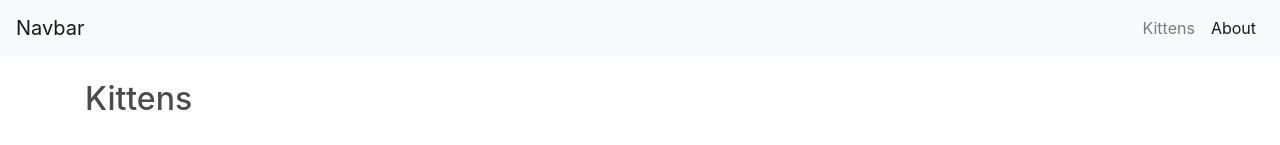
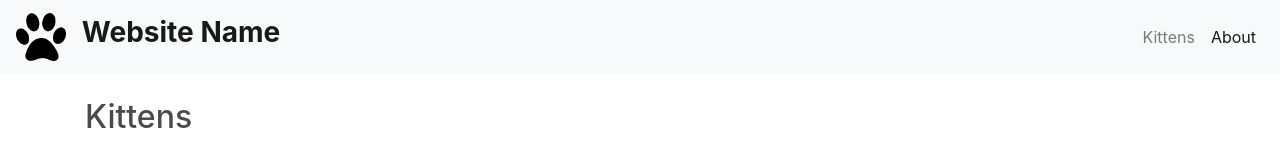
Before and after one commit to rachel-blue/atomic-design-example, a React (Create React App) app: page /#/kittens in a window 1280 px wide. Before the commit this address led to /#/kittens. Shown: the top 145 px of the page. Built offline with nearby package versions, Linux system fonts and the light colour scheme.

Commit message:
navbar edits to add icon

```diff
--- a/src/components/atoms/Title/Title.jsx
+++ b/src/components/atoms/Title/Title.jsx
@@ -1,12 +1,14 @@
 import React, {useCallback} from 'react';
 import './Title.css';
 
-const Title = ({size, children}) => {
+const Title = ({size, children, className}) => {
   const printTitle = useCallback(() => {
     if (size === 2) {
       return <h2 className="a-title-one">{children}</h2>
     } else if (size === 5) {
       return <h5>{children}</h5>
+    } else if (size === 3) {
+      return <h3 className={className}>{children}</h3>
     }
 
     return <h1>{children}</h1>
--- /dev/null
+++ b/src/components/organisms/Header/Header.css
@@ -0,0 +1,4 @@
+.o-header-logo{
+    height: 3rem;
+    width: auto;
+}
--- a/src/components/organisms/Header/Header.jsx
+++ b/src/components/organisms/Header/Header.jsx
@@ -1,5 +1,8 @@
 import React from 'react';
 import { Link } from "react-router-dom";
+import Title from "../../atoms/Title/Title";
+import paw from './paw-print.png';
+import './Header.css';
 
 function Header() {
   return (
@@ -8,7 +11,19 @@ function Header() {
         className="navbar-brand"
         to="/"
       >
-        Navbar
+        <div>
+          <img
+            className="o-header-logo pr-3"
+            src={paw}
+          />
+          <span className="text-black font-weight-bold">
+            <Title
+              size={3}
+              children="Website Name"
+              className="d-inline pt-3 pb-0 text-black font-weight-bold"
+            />
+          </span>
+        </div>
       </Link>
 
       <div className="collapse navbar-collapse">
```
Also changed, not shown: src/components/organisms/Header/paw-print.png (added), src/images/logo.png (added).
